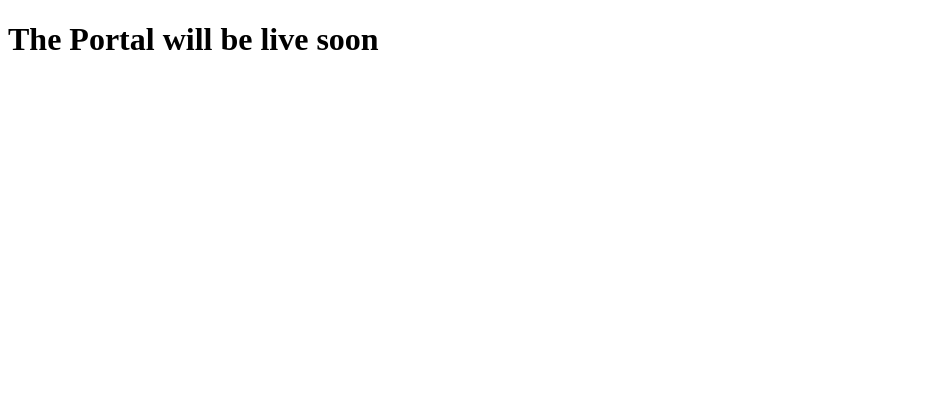
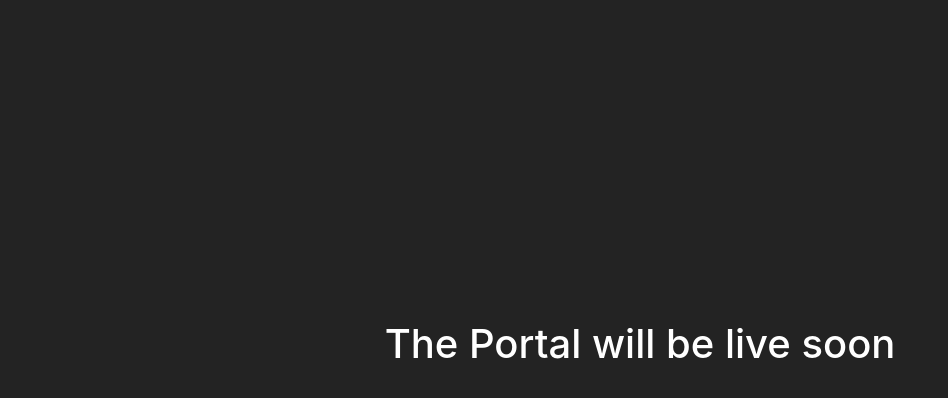
Before and after one commit to 190110018/ca-temp, a plain HTML site: page index.html in a window 1280 px wide. Shown: the whole page, without its empty margins (0-948 px from the left). Drawn offline with nearby package versions, Linux system fonts and the light colour scheme.

Commit message:
Update index.html

```diff
--- a/index.html
+++ b/index.html
@@ -4,8 +4,17 @@
     <meta charset="UTF-8">
     <meta name="viewport" content="width=device-width, initial-scale=1.0">
     <title>Document</title>
+    <link rel="stylesheet" href="https://maxcdn.bootstrapcdn.com/bootstrap/4.0.0/css/bootstrap.min.css" integrity="sha384-Gn5384xqQ1aoWXA+058RXPxPg6fy4IWvTNh0E263XmFcJlSAwiGgFAW/dAiS6JXm" crossorigin="anonymous">
 </head>
+<style>
+    *{
+        background-color: #232323;
+    }
+</style>
 <body>
-    <h1>The Portal will be live soon</h1>
+    <div style="margin-top: 40vh;" class="d-flex justify-content-center align-items-center">
+        <h1 class="text-white" >The Portal will be live soon</h1>
+
+    </div>
 </body>
 </html>
```
